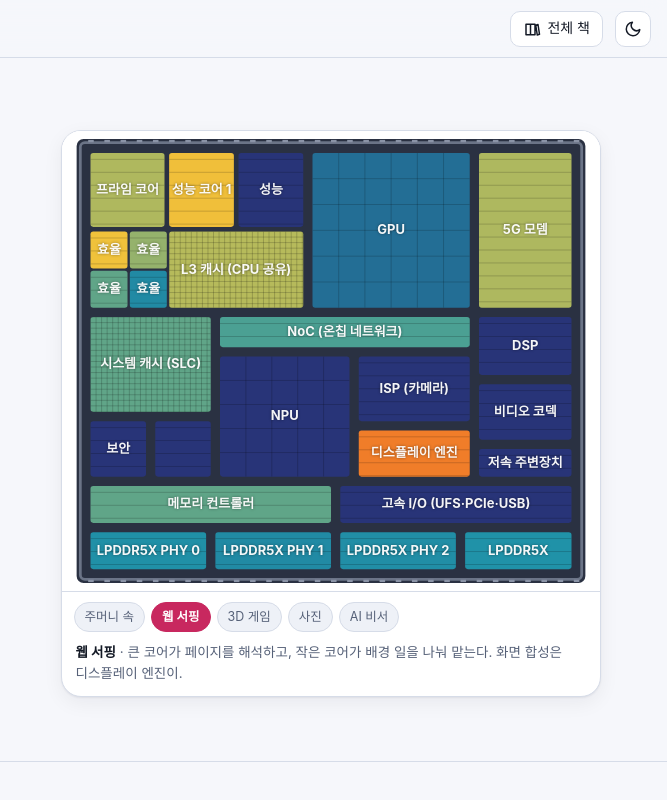
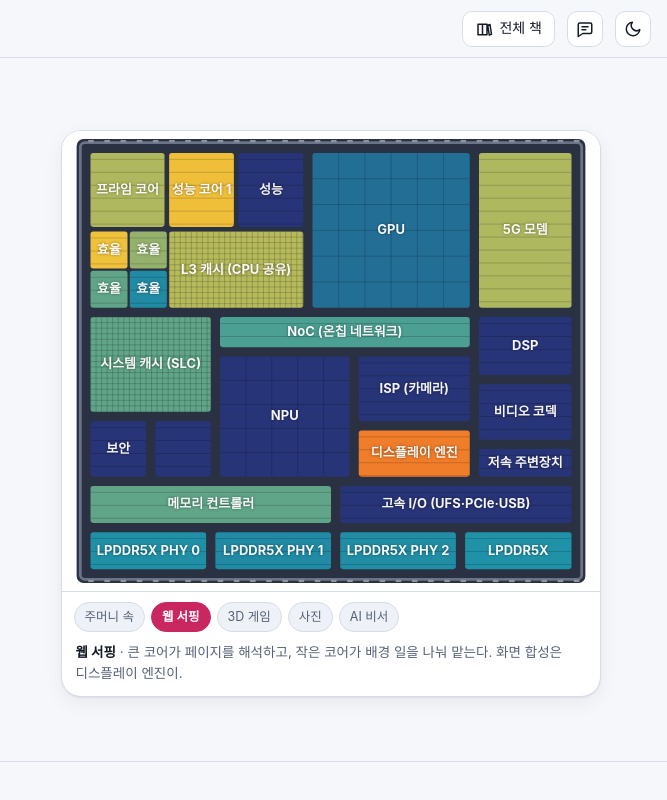
Before and after one commit to geniuskey/socbook, a website: page index.html in a window 1280 px wide. Shown: the top 800 px of the page, 613-1280 px from the left. Drawn offline with Linux system fonts and the light colour scheme; a web font is replaced by a local one.

Commit message:
Add reader feedback shortcut to top bar

```diff
--- a/css/style.css
+++ b/css/style.css
@@ -143,6 +143,8 @@ hr { border: 0; border-top: 1px solid var(--border); margin: 48px 0; }
   .pb-topbar .series-link { width: 36px; padding: 0; }
   .pb-topbar .series-link span { display: none; }
 }
+@media (max-width: 620px) { .pb-topbar .pb-logo small { display: none; } }
+@media (max-width: 420px) { .pb-topbar .pb-logo span { display: none; } }
 .pb-progress { position: absolute; left: 0; bottom: -1px; height: 2px; background: linear-gradient(90deg, var(--accent), var(--accent-2)); width: 0; }
 
 /* Drawer (chapter list) */
--- a/js/common.js
+++ b/js/common.js
@@ -445,6 +445,7 @@
     const root = body.dataset.root != null ? body.dataset.root : body.dataset.chapter ? "../" : "";
     const curSlug = body.dataset.chapter || "";
     const href = (slug) => (slug ? `${root}chapters/${slug}.html` : `${root}index.html`);
+    const feedbackUrl = "https://books.euiyun.com/feedback.html?book=socbook&page=" + encodeURIComponent(location.href);
 
     // favicon
     if (!document.querySelector('link[rel="icon"]')) { const fi = document.createElement("link"); fi.rel = "icon"; fi.type = "image/svg+xml"; fi.href = root + "favicon.svg"; document.head.appendChild(fi); }
@@ -459,6 +460,13 @@
       <a class="pb-btn series-link" href="https://books.euiyun.com/" aria-label="전체 책 보기" title="전체 책 보기"><svg width="18" height="18" viewBox="0 0 24 24" fill="none" stroke="currentColor" stroke-width="2" stroke-linecap="round" stroke-linejoin="round" aria-hidden="true"><path d="M4 5.5h6v14H4zM10 5.5h6v14h-6zM17 7l3-1 2 13-3 1z"/></svg><span>전체 책</span></a>
       <button class="pb-btn icon" id="pb-theme" aria-label="테마 전환"></button>
       <div class="pb-progress" id="pb-progress"></div>`;
+    const feedbackButton = document.createElement("a");
+    feedbackButton.className = bar.className.replace("-topbar", "-btn") + " icon feedback-button";
+    feedbackButton.href = feedbackUrl;
+    feedbackButton.setAttribute("aria-label", "독자 의견 보내기");
+    feedbackButton.title = "독자 의견 보내기";
+    feedbackButton.innerHTML = '<svg width="18" height="18" viewBox="0 0 24 24" fill="none" stroke="currentColor" stroke-width="2" stroke-linecap="round" stroke-linejoin="round" aria-hidden="true"><path d="M5 4h14a2 2 0 0 1 2 2v10a2 2 0 0 1-2 2H9l-6 4V6a2 2 0 0 1 2-2z"/><path d="M8 9h8M8 13h5"/></svg>';
+    bar.querySelector("[id$='-theme']").before(feedbackButton);
     body.prepend(bar);
 
     // drawer
@@ -536,8 +544,8 @@
       시리즈: <a href="https://processbook.euiyun.com/">ProcessBook</a> · <a href="https://designbook.euiyun.com/">DesignBook</a> · <a href="https://memorybook.euiyun.com/">MemoryBook</a> · <a href="https://computerbook.euiyun.com/">ComputerBook</a> · <a href="https://books.euiyun.com/">전체 책장</a><br>
       © 2026 geniuskey 및 SoCBook 기여자 · 콘텐츠 <a rel="license" href="https://creativecommons.org/licenses/by/4.0/">CC BY 4.0</a> · 코드 <a href="${root}LICENSE-MIT">MIT</a> · <a href="${root}LICENSE.md">라이선스 안내</a>`;
     const feedbackLink = document.createElement("a");
-    feedbackLink.href = "https://books.euiyun.com/feedback.html?book=socbook&page=" + encodeURIComponent(location.href);
-    feedbackLink.textContent = "오류·질문·제안";
+    feedbackLink.href = feedbackUrl;
+    feedbackLink.textContent = "독자 의견";
     foot.append(" · ", feedbackLink);
     body.appendChild(foot);
 
```
